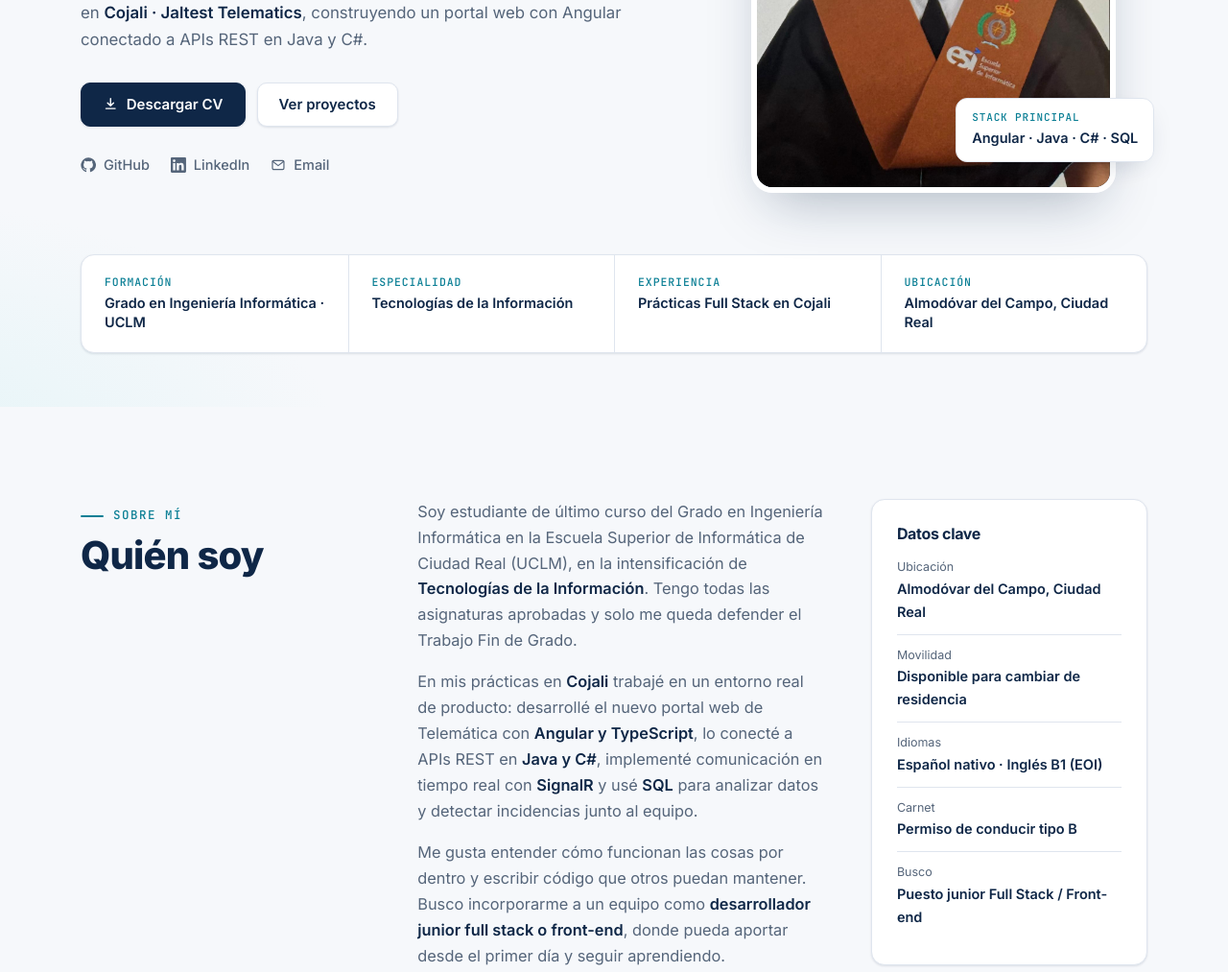
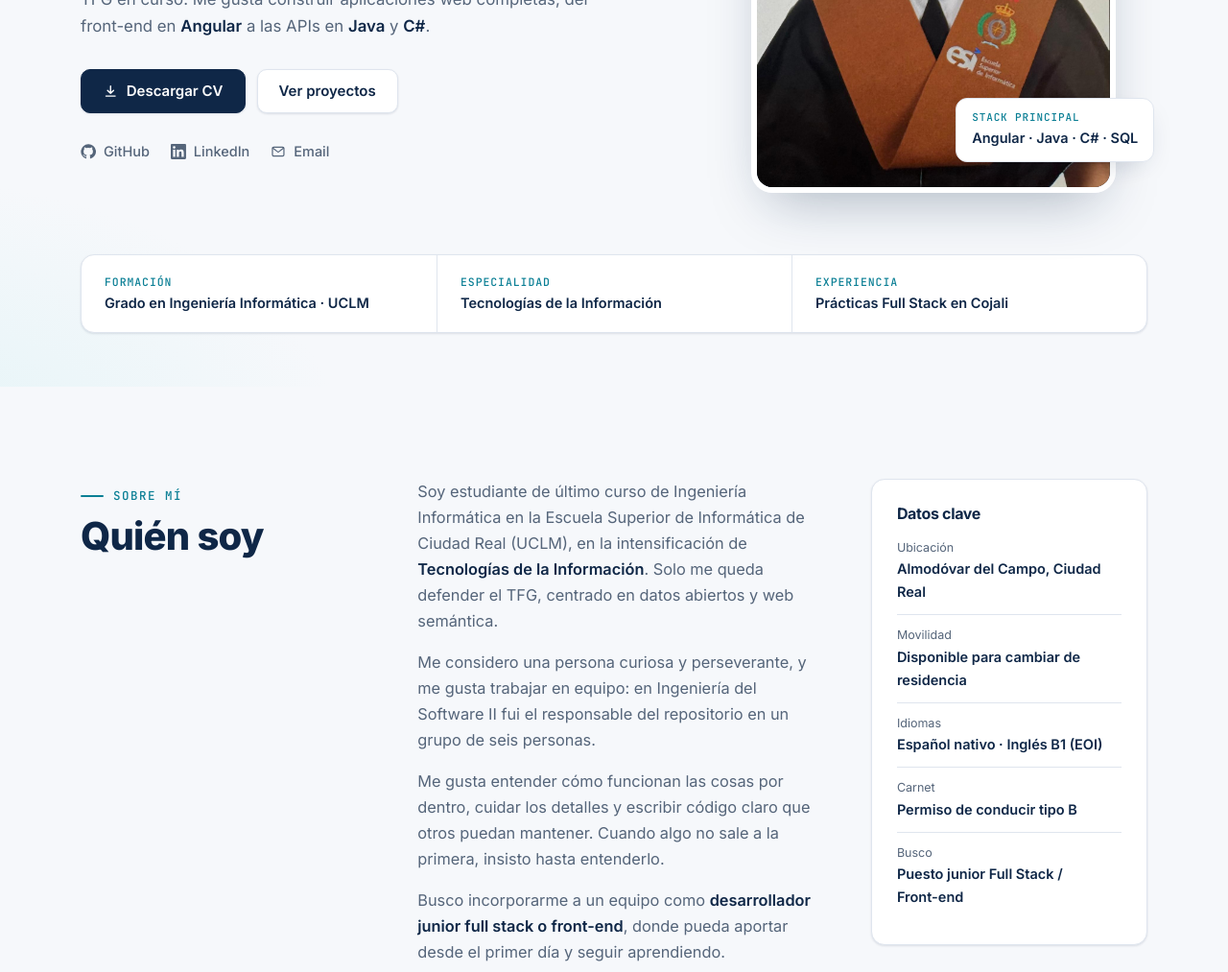
Before and after one commit to jesuuscallejaas/jesuuscallejaas.github.io, a plain HTML site: page index.html in a window 1280 px wide. Shown: the part 415-1428 px from the top of the page at 96% size. Drawn offline with Linux system fonts and the light colour scheme.

Commit message:
Reescribir presentación y sección Quién soy, y pulir detalles
- Portada: presentación personal sin repetir la experiencia en Cojali
- Quién soy: texto centrado en el perfil personal, sin duplicar Experiencia
- Franja de la portada con 3 datos para no repetir Datos clave
- Tarjeta de Pokémon con su nombre y enlace a Oddish
- Evitar que "front-end" se parta entre líneas

Co-Authored-By: Claude Opus 5.5 <noreply@anthropic.com>

```diff
--- a/index.html
+++ b/index.html
@@ -89,7 +89,7 @@
                     <p class="status-badge"><span class="status-dot" aria-hidden="true"></span>Buscando mi primer puesto como desarrollador</p>
                     <h1 id="hero-title">Jesús Callejas Soto</h1>
                     <p class="hero-role">Desarrollador de Software <strong>Full Stack</strong> Junior</p>
-                    <p class="hero-lead">Estudiante de último curso de <strong>Ingeniería Informática</strong> en la <strong>UCLM</strong>, con el TFG en curso. He trabajado como desarrollador full stack en prácticas en <strong>Cojali · Jaltest Telematics</strong>, construyendo un portal web con Angular conectado a APIs REST en Java y C#.</p>
+                    <p class="hero-lead">Estudiante de último curso de <strong>Ingeniería Informática</strong> en la <strong>UCLM</strong>, con el TFG en curso. Me gusta construir aplicaciones web completas, del <span class="nowrap">front-end</span> en <strong>Angular</strong> a las APIs en <strong>Java</strong> y <strong>C#</strong>.</p>
                     <div class="hero-actions">
                         <a class="button" href="documents/CV_Jesus_Callejas_Soto.pdf" download><svg class="icon"><use href="#i-download"/></svg>Descargar CV</a>
                         <a class="button button-secondary" href="#proyectos">Ver proyectos</a>
@@ -120,7 +120,6 @@
                     <div><dt>Formación</dt><dd>Grado en Ingeniería Informática · UCLM</dd></div>
                     <div><dt>Especialidad</dt><dd>Tecnologías de la Información</dd></div>
                     <div><dt>Experiencia</dt><dd>Prácticas Full Stack en Cojali</dd></div>
-                    <div><dt>Ubicación</dt><dd>Almodóvar del Campo, Ciudad Real</dd></div>
                 </dl>
             </div>
         </section>
@@ -133,9 +132,10 @@
                     <h2 id="about-title">Quién soy</h2>
                 </div>
                 <div class="about-copy reveal">
-                    <p>Soy estudiante de último curso del Grado en Ingeniería Informática en la Escuela Superior de Informática de Ciudad Real (UCLM), en la intensificación de <strong>Tecnologías de la Información</strong>. Tengo todas las asignaturas aprobadas y solo me queda defender el Trabajo Fin de Grado.</p>
-                    <p>En mis prácticas en <strong>Cojali</strong> trabajé en un entorno real de producto: desarrollé el nuevo portal web de Telemática con <strong>Angular y TypeScript</strong>, lo conecté a APIs REST en <strong>Java y C#</strong>, implementé comunicación en tiempo real con <strong>SignalR</strong> y usé <strong>SQL</strong> para analizar datos y detectar incidencias junto al equipo.</p>
-                    <p>Me gusta entender cómo funcionan las cosas por dentro y escribir código que otros puedan mantener. Busco incorporarme a un equipo como <strong>desarrollador junior full stack o front-end</strong>, donde pueda aportar desde el primer día y seguir aprendiendo.</p>
+                    <p>Soy estudiante de último curso de Ingeniería Informática en la Escuela Superior de Informática de Ciudad Real (UCLM), en la intensificación de <strong>Tecnologías de la Información</strong>. Solo me queda defender el TFG, centrado en datos abiertos y web semántica.</p>
+                    <p>Me considero una persona curiosa y perseverante, y me gusta trabajar en equipo: en Ingeniería del Software II fui el responsable del repositorio en un grupo de seis personas.</p>
+                    <p>Me gusta entender cómo funcionan las cosas por dentro, cuidar los detalles y escribir código claro que otros puedan mantener. Cuando algo no sale a la primera, insisto hasta entenderlo.</p>
+                    <p>Busco incorporarme a un equipo como <strong>desarrollador junior full stack o <span class="nowrap">front-end</span></strong>, donde pueda aportar desde el primer día y seguir aprendiendo.</p>
                 </div>
                 <aside class="facts-card reveal" aria-label="Datos clave">
                     <h3>Datos clave</h3>
@@ -144,7 +144,7 @@
                         <div><dt>Movilidad</dt><dd>Disponible para cambiar de residencia</dd></div>
                         <div><dt>Idiomas</dt><dd>Español nativo · Inglés B1 (EOI)</dd></div>
                         <div><dt>Carnet</dt><dd>Permiso de conducir tipo B</dd></div>
-                        <div><dt>Busco</dt><dd>Puesto junior Full Stack / Front-end</dd></div>
+                        <div><dt>Busco</dt><dd>Puesto junior Full Stack / <span class="nowrap">Front-end</span></dd></div>
                     </dl>
                 </aside>
             </div>
@@ -260,7 +260,7 @@
                         </div>
                     </article>
                     <article class="project-card reveal">
-                        <div class="project-cover cover-wpf" aria-hidden="true"><span>WPF</span></div>
+                        <div class="project-cover cover-wpf" aria-hidden="true"><span>Pokémon</span></div>
                         <div class="project-body">
                             <p class="project-meta">Interacción Persona-Ordenador II · 2024</p>
                             <h3>Pokémon</h3>
@@ -269,7 +269,7 @@
                             <div class="project-links">
                                 <a class="link-arrow" href="https://github.com/jesuuscallejaas/REPOpokemon" target="_blank" rel="noopener noreferrer">Juego<svg class="icon"><use href="#i-arrow"/></svg></a>
                                 <a class="link-arrow" href="https://github.com/jesuuscallejaas/ProyectoPokemon" target="_blank" rel="noopener noreferrer">Editor<svg class="icon"><use href="#i-arrow"/></svg></a>
-                                <a class="link-arrow" href="https://github.com/jesuuscallejaas/Oddish" target="_blank" rel="noopener noreferrer">Animación<svg class="icon"><use href="#i-arrow"/></svg></a>
+                                <a class="link-arrow" href="https://github.com/jesuuscallejaas/Oddish" target="_blank" rel="noopener noreferrer">Oddish<svg class="icon"><use href="#i-arrow"/></svg></a>
                             </div>
                         </div>
                     </article>
--- a/styles.css
+++ b/styles.css
@@ -255,7 +255,7 @@ ul, ol { list-style: none; }
 .floating-card-bottom { bottom: 32px; right: -40px; }
 
 .highlights {
-    display: grid; grid-template-columns: repeat(4, 1fr);
+    display: grid; grid-template-columns: repeat(3, 1fr);
     margin-top: 64px;
     background: var(--surface); border: 1px solid var(--border);
     border-radius: var(--radius); box-shadow: var(--shadow-sm);
@@ -565,9 +565,6 @@ ul, ol { list-style: none; }
     .hero { padding-top: 48px; }
     .hero-grid { grid-template-columns: 1fr; gap: 48px; }
     .hero-visual { width: min(100%, 340px); }
-    .highlights { grid-template-columns: repeat(2, 1fr); }
-    .highlights > div:nth-child(3) { border-left: 0; }
-    .highlights > div:nth-child(n+3) { border-top: 1px solid var(--border); }
 
     .project-featured { grid-template-columns: 1fr; }
     .tfg-card { grid-template-columns: 1fr; gap: 28px; padding: 40px 32px; }
@@ -611,3 +608,5 @@ ul, ol { list-style: none; }
     .tech-board > .tech-group:nth-child(3) .tech-grid,
     .tech-group-center .tech-grid { grid-template-columns: repeat(2, 1fr); }
 }
+
+.nowrap { white-space: nowrap; }
```
